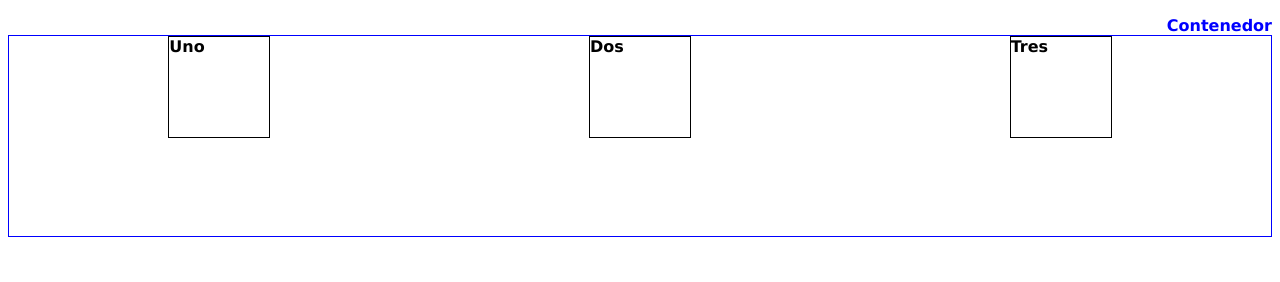
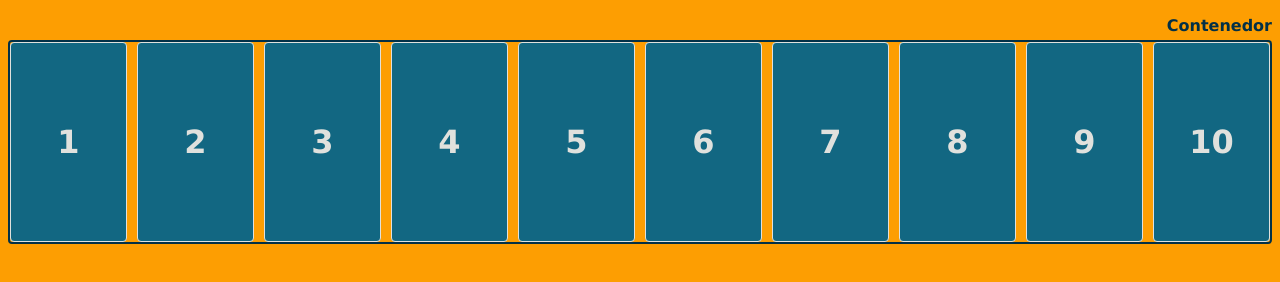
Before and after one commit to CodinGitHub/07-ShortsCSS-Flexbox, a plain HTML site: page index.html in a window 1280 px wide. Drawn offline with Linux system fonts and the light colour scheme.

Commit message:
script for video

```diff
--- a/flex.css
+++ b/flex.css
@@ -1,23 +1,33 @@
 .container{
     display: flex;
-    /* flex-direction: row-reverse; */
+    flex-direction: row;
+    gap: 10px;
+    flex-wrap: wrap;
+}
+.child{
+    flex-grow: 1;
+    width: 100px;
+}
+
+/*
+.container{
     justify-content: space-around;
     align-items: flex-start;
-    flex-wrap: wrap;
 }
 .uno{
-    /* flex-grow: 1; */
-    /* align-self: center; */
+    flex-grow: 1;
+    align-self: center;
 }
 .dos{
-    /* flex-grow: 2; */
-    /* align-self: flex-start; */
+    flex-grow: 2;
+    align-self: flex-start;
 }
 .tres{
-    /* flex-grow: 1; */
-    /* align-self: flex-end; */
+    flex-grow: 1;
+    align-self: flex-end;
 }
 .child{
     width: 100px;
     height: 100px;
 }
+ */
--- a/index.html
+++ b/index.html
@@ -11,16 +11,16 @@
 <body>
     <p>Contenedor</p>
     <div class="container">
-        <div class="child uno">Uno</div>
-        <div class="child dos">Dos</div>
-        <div class="child tres">Tres</div>
-        <!-- <div class="child tres">Cuatro</div>
-        <div class="child tres">Cinco</div>
-        <div class="child tres">Seis</div>
-        <div class="child tres">Siete</div>
-        <div class="child tres">Ocho</div>
-        <div class="child tres">Nueve</div>
-        <div class="child tres">Diez</div> -->
+        <div class="child uno">1</div>
+        <div class="child dos">2</div>
+        <div class="child tres">3</div>
+        <div class="child tres">4</div>
+        <div class="child tres">5</div>
+        <div class="child tres">6</div>
+        <div class="child tres">7</div>
+        <div class="child tres">8</div>
+        <div class="child tres">9</div>
+        <div class="child tres">10</div>
     </div>
 </body>
 </html>
--- a/styles.css
+++ b/styles.css
@@ -2,16 +2,24 @@ body{
     font-family: 'Lucida Sans', 'Lucida Sans Regular', 'Lucida Grande', 'Lucida Sans Unicode', Geneva, Verdana, sans-serif;
     font-size: 16px;
     font-weight: bold;
+    background-color: #fd9e02;
+    color: #023047;
 }
 p{
-    color: blue;
-    margin-bottom: 0;
+    margin-bottom: 5px;
     text-align: right;
 }
 .container{
-    border: 1px solid blue;
+    border: 2px solid #023047;
     min-height: 200px;
+    border-radius: 4px;
 }
 .child{
-    border: 1px solid;
+    border: 1px solid #e0e1dd;
+    border-radius: 4px;
+    display: grid;
+    place-content: center;
+    background-color: #126782;
+    color: #e0e1dd;
+    font-size: 32px;
 }
```
